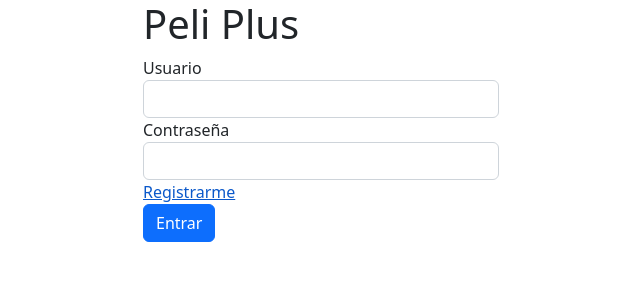
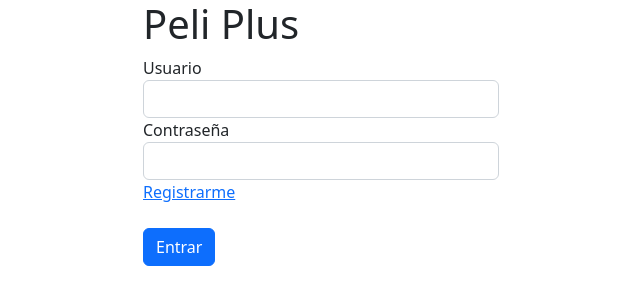
Before and after one commit to MAGR148/crud, a CodeIgniter 4 app: the page made by app/Views/login.php in a window 1280 px wide. Shown: the top 305 px of the page, without its empty margins (319-959 px from the left). Run offline with PHP 8.4 and a stand-in for CodeIgniter, Linux system fonts and the light colour scheme; the template is opened without the code that fills it, so the values that code supplies are empty; some libraries are stand-ins or nearby versions.

Commit message:
Cambio en vista de Login

```diff
--- a/app/Views/login.php
+++ b/app/Views/login.php
@@ -17,7 +17,7 @@
                     <input type="text" name="usuario" class="form-control" required>
                     <label for="password">Contraseña</label>
                     <input type="password" name="password" class="form-control" required>
-                    <a href="#" class="float-left stretched-link">Registrarme</a
+                    <a href="#" class="link">Registrarme</a>
                     <br><br>
                     <button class="btn btn-primary">Entrar</button>
                 </form>
```
